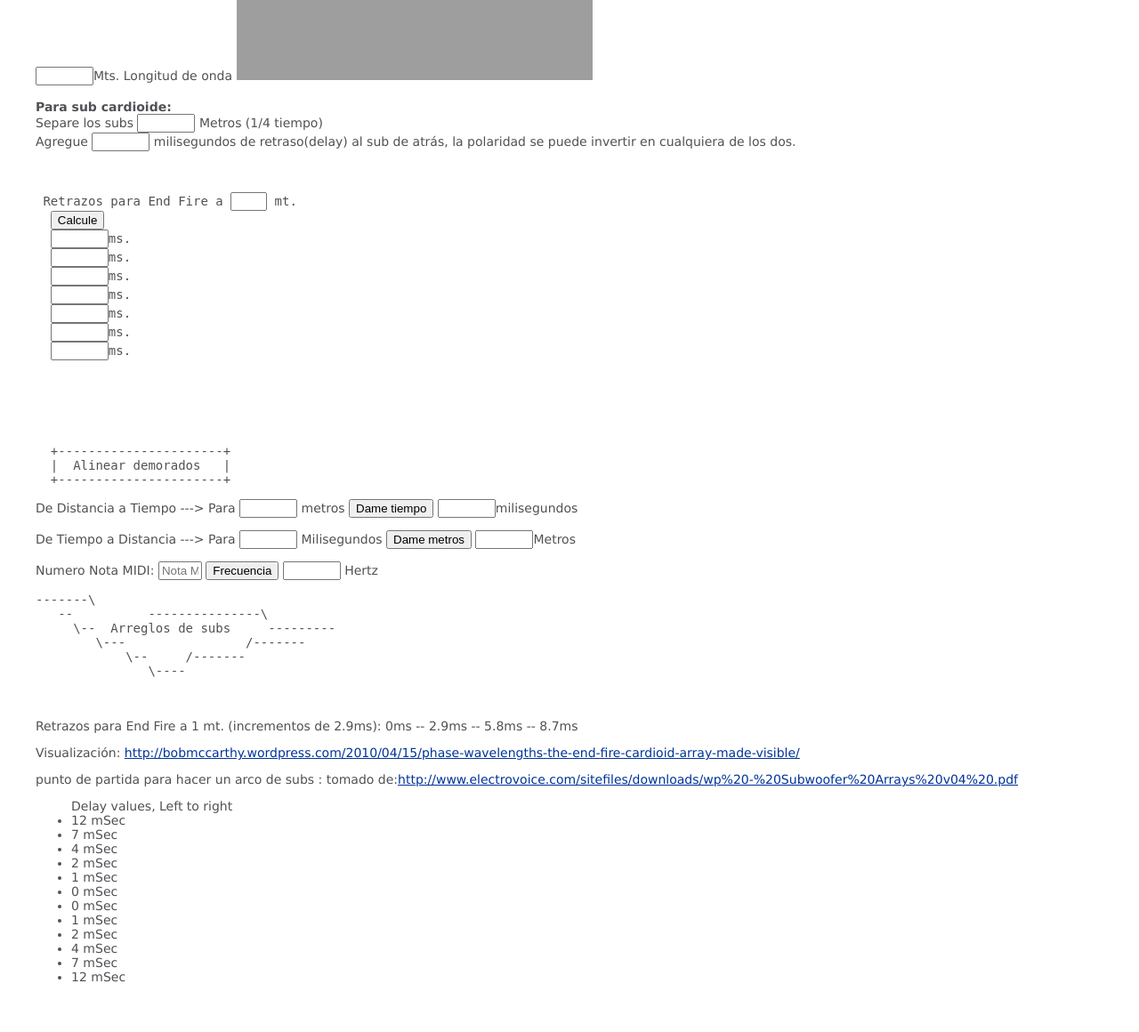
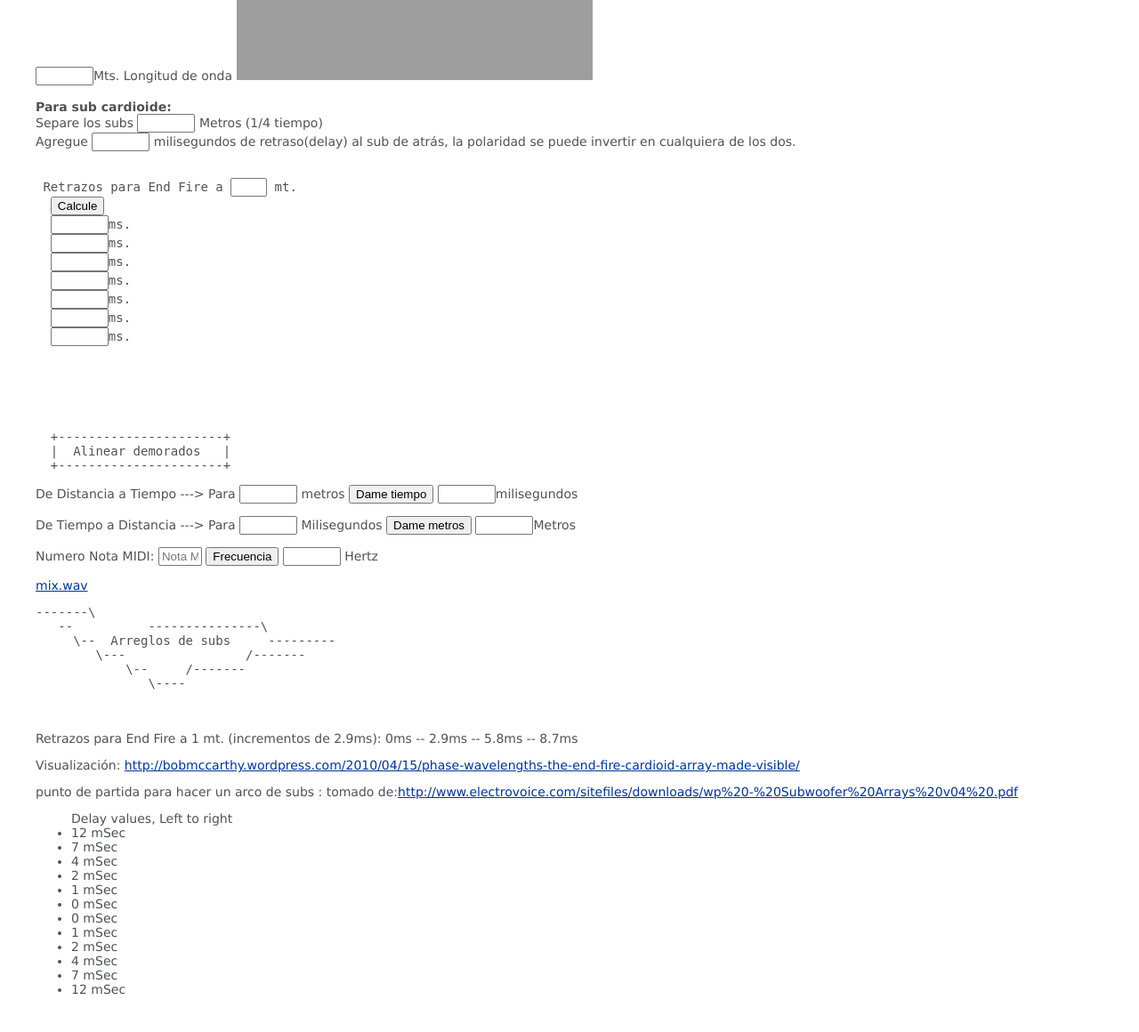
Before and after one commit to son0p/son0p-app, a PHP site: page / in a window 1280 px wide. Shown: the part 445-1605 px from the top of the page at 89% size. Before the commit the page ends 1549 px from the top, so only its background shows below. Run offline with PHP 8.4, Linux system fonts and the light colour scheme; grey boxes are pictures that could not be loaded.

Commit message:
Agrego acceso a un archivo wav en el servidor@

```diff
--- a/index.php
+++ b/index.php
@@ -158,6 +158,9 @@ Para sonido 	     . m*#*%-+#m*%%#+m+-**+m.+.-.%
     <INPUT NAME="freq" TYPE=text  SIZE=5>
 Hertz</P>
 
+<p>
+<a href="mix.wav"> mix.wav</a>
+
 
 
 
```
Also changed, not shown: mixer.js (added, +14 -0 lines).
